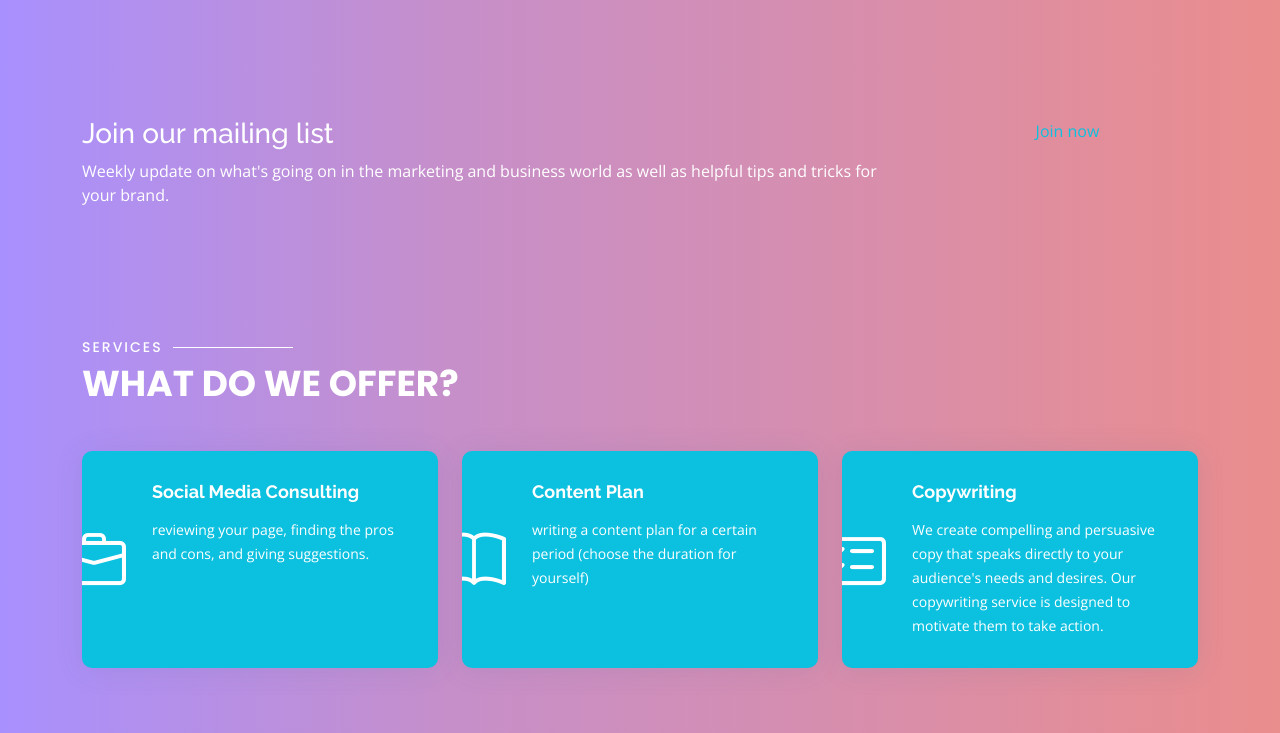
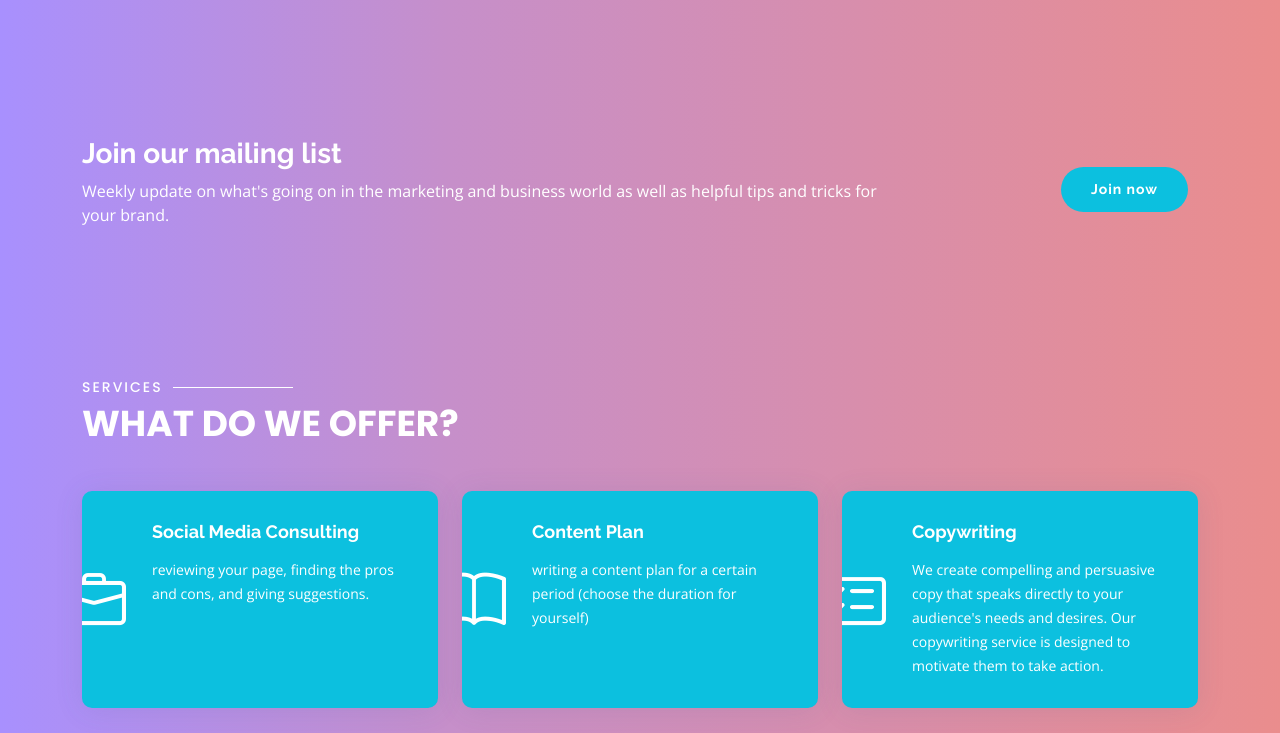
Before and after one commit to Albert666h/website, a plain HTML site: page index.html in a window 1280 px wide. Shown: the part 947-1680 px from the top of the page. Drawn offline with nearby package versions, Linux system fonts and the light colour scheme.

Commit message:
Add files via upload

```diff
--- a/assets/css/style.css
+++ b/assets/css/style.css
@@ -16,16 +16,6 @@ body {
   background: linear-gradient(90deg, rgba(168,144,254,1) 0%, rgba(198,143,202,1) 35%, rgba(234,141,141,1) 100%);
 }
 
-a {
-  color: #0CC0DF;
-  text-decoration: none;
-}
-
-a:hover {
-  color: #0a9ab4;
-  text-decoration: none;
-}
-
 h1,
 h2,
 h3,
@@ -33,6 +23,56 @@ h4,
 h5,
 h6 {
   font-family: "Raleway", sans-serif;
+}
+
+/*--------------------------------------------------------------
+# Cta
+--------------------------------------------------------------*/
+.cta {
+  padding: 80px 0;
+}
+
+.cta h3 {
+  color: #fff;
+  font-size: 28px;
+  font-weight: 700;
+}
+
+.cta p {
+  color: #fff;
+}
+
+.cta .cta-btn {
+  font-family: "Raleway", sans-serif;
+  font-weight: 700;
+  font-size: 14px;
+  letter-spacing: 1px;
+  padding: 12px 30px;
+  border-radius: 50px;
+  transition: 0.5s;
+  margin: 10px;
+  color: #fff;
+  background: #0CC0DF;
+  text-decoration: none;
+}
+
+.cta .cta-btn:hover {
+  background: #0a9ab4;
+  color: #fff;
+}
+
+@media (max-width: 1024px) {
+  .cta {
+    background-attachment: scroll;
+  }
+}
+
+@media (min-width: 769px) {
+  .cta .cta-btn-container {
+    display: flex;
+    align-items: center;
+    justify-content: flex-end;
+  }
 }
 
 /*--------------------------------------------------------------
@@ -570,12 +610,12 @@ section {
   font-size: 18px;
 }
 
-.services .title a {
+.services .title h4 {
   color: #fff;
   transition: ease-in-out 0.3s;
 }
 
-.services .title a:hover {
+.services .title h4:hover {
   color: #fff;
 }
 
```
